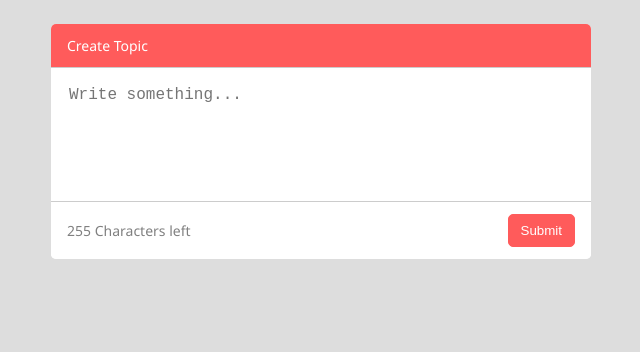
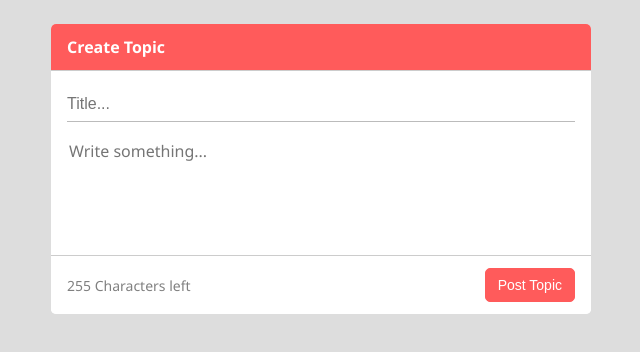
Before and after one commit to mbadar6398/glints-fr, a React app: page / in a window 1280 px wide. Shown: the top 352 px of the page, without its empty margins (319-959 px from the left). Built offline with nearby package versions, Linux system fonts and the light colour scheme.

Commit message:
features/create-topic add input title

```diff
--- a/src/assets/css/components/_card.scss
+++ b/src/assets/css/components/_card.scss
@@ -11,15 +11,16 @@
 
         &__title{
             color: #ffffff;
-            font-size: 14px;
+            font-size: 16px;
             margin:0;
-            font-weight: 500;
+            font-weight: 600;
         }
 
     }
 
     &__body{
         padding : 16px 16px;
+
     }
 
     &__footer{
--- a/src/assets/css/main.scss
+++ b/src/assets/css/main.scss
@@ -12,6 +12,7 @@ body{
 .btn{
     background: #ffffff;
     color: #222222;
+    font-size: 14px;
     border:0;
     padding:8px 12px;
     border-radius:5px;
@@ -47,10 +48,39 @@ body{
 
 }
 
+.input-wrapper{
+    margin:16px 0px;
+
+    &:first-child{
+        margin-top:0;
+    }
+
+    &:last-child{
+        margin-bottom:0;
+    }
+
+    input[type=text]{
+        width:100%;
+        font-size:16px;
+        color: grey;
+        color: #3f3f3f;
+        border:0;
+        border-bottom:solid 1px rgb(187, 187, 187) !important;
+        padding: 8px 0px;
+
+        &:focus{
+            box-shadow: 0;
+            outline:0;
+        }
+
+    }
+
     textarea{
         border:0;
         width:100%;
+        font-family: 'Segoe UI', Tahoma, Geneva, Verdana, sans-serif;
         font-size:16px;
+        color: #3f3f3f;
         min-height:96px;
         resize: none;
 
@@ -60,3 +90,5 @@ textarea{
         }
 
     }
+
+}
--- a/src/components/Form.js
+++ b/src/components/Form.js
@@ -8,16 +8,21 @@ class Form extends Component {
                     <h4 className="card__header__title">Create Topic</h4>
                 </div>
                 <div className="card__body">
-                    <textarea maxLength="255" placeholder="Write something..."></textarea>
+                    <div className="input-wrapper">
+                        <input type="text" id="title" placeholder="Title..."/>
+                    </div>
+                    <div className="input-wrapper">
+                        <textarea id="body" maxLength="255" placeholder="Write something..."></textarea>
+                    </div>
                 </div>
                 <div className="card__footer">
-                <div className="card__footer__maxchar">
-                    <p><span>255</span> Characters left</p>
+                    <div className="card__footer__maxchar">
+                        <p><span>255</span> Characters left</p>
+                    </div>
+                    <div className="card__footer__btn-group">
+                        <button id="submit" className="btn btn--danger">Post Topic</button>
+                    </div>
                 </div>
-                <div className="card__footer__btn-group">
-                    <button className="btn btn--danger">Submit</button>
-                </div>
-            </div>
             </div>
         )
     }
```
Lines whose indentation alone changed are shown as unchanged.
